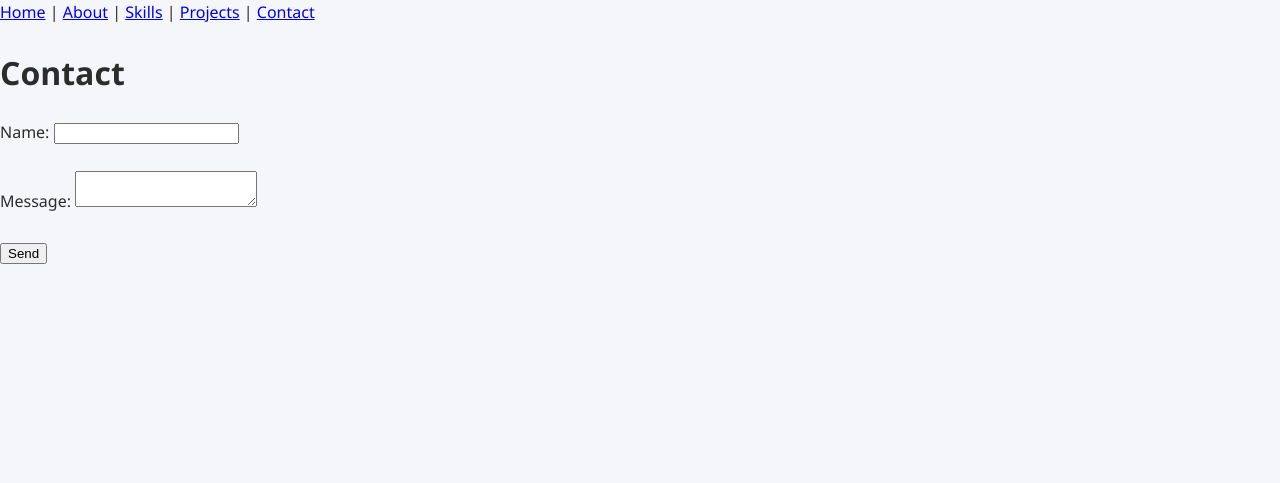
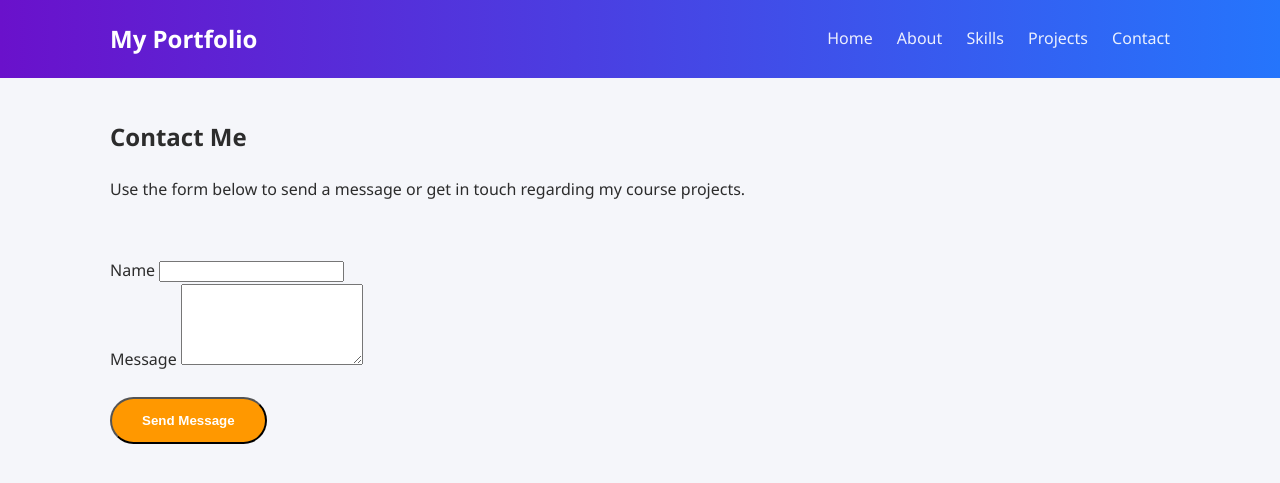
Before and after one commit to HlengiweNcube/flask-web-app, a Flask app: page /contact in a window 1280 px wide. Shown: the top 483 px of the page. Run offline with Flask 3, Linux system fonts and the light colour scheme.

Commit message:
Redesign Contact page to match site layout and styling

```diff
--- a/templates/contact.html
+++ b/templates/contact.html
@@ -7,31 +7,52 @@
 </head>
 <body>
 
-    <nav>
-        <a href="/">Home</a> |
-        <a href="/about">About</a> |
-        <a href="/skills">Skills</a> |
-        <a href="/projects">Projects</a> |
-        <a href="/contact">Contact</a>
-    </nav>
+    <!-- Navigation -->
+    <header class="navbar">
+        <div class="container nav-flex">
+            <h1 class="logo">My Portfolio</h1>
+            <nav>
+                <a href="/">Home</a>
+                <a href="/about">About</a>
+                <a href="/skills">Skills</a>
+                <a href="/projects">Projects</a>
+                <a href="/contact">Contact</a>
+            </nav>
+        </div>
+    </header>
 
-    <h1>Contact</h1>
+    <!-- Contact Hero -->
+    <section class="contact-hero">
+        <div class="container">
+            <h2>Contact Me</h2>
+            <p>
+                Use the form below to send a message or get in touch regarding my course projects.
+            </p>
+        </div>
+    </section>
 
-    <form method="POST">
-        <label>
-            Name:
-            <input type="text" name="name" required>
-        </label>
-        <br><br>
+    <!-- Contact Form -->
+    <main class="container contact-page">
 
-        <label>
-            Message:
-            <textarea name="message" required></textarea>
-        </label>
-        <br><br>
+        <div class="contact-card">
+            <form method="POST">
 
-        <button type="submit">Send</button>
-    </form>
+                <div class="form-group">
+                    <label for="name">Name</label>
+                    <input type="text" name="name" id="name" required>
+                </div>
+
+                <div class="form-group">
+                    <label for="message">Message</label>
+                    <textarea name="message" id="message" rows="5" required></textarea>
+                </div>
+
+                <button type="submit" class="btn">Send Message</button>
+
+            </form>
+        </div>
+
+    </main>
 
 </body>
 </html>
```
